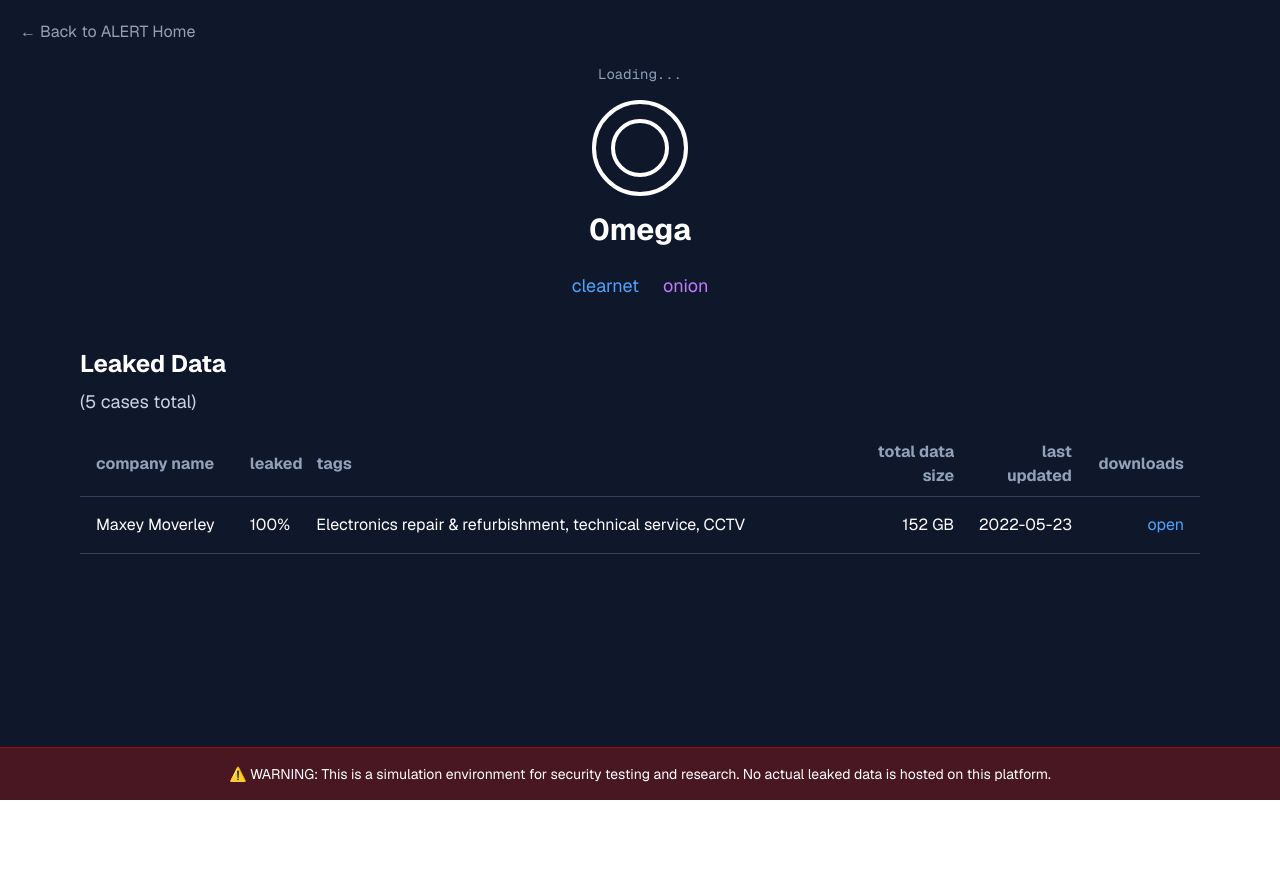
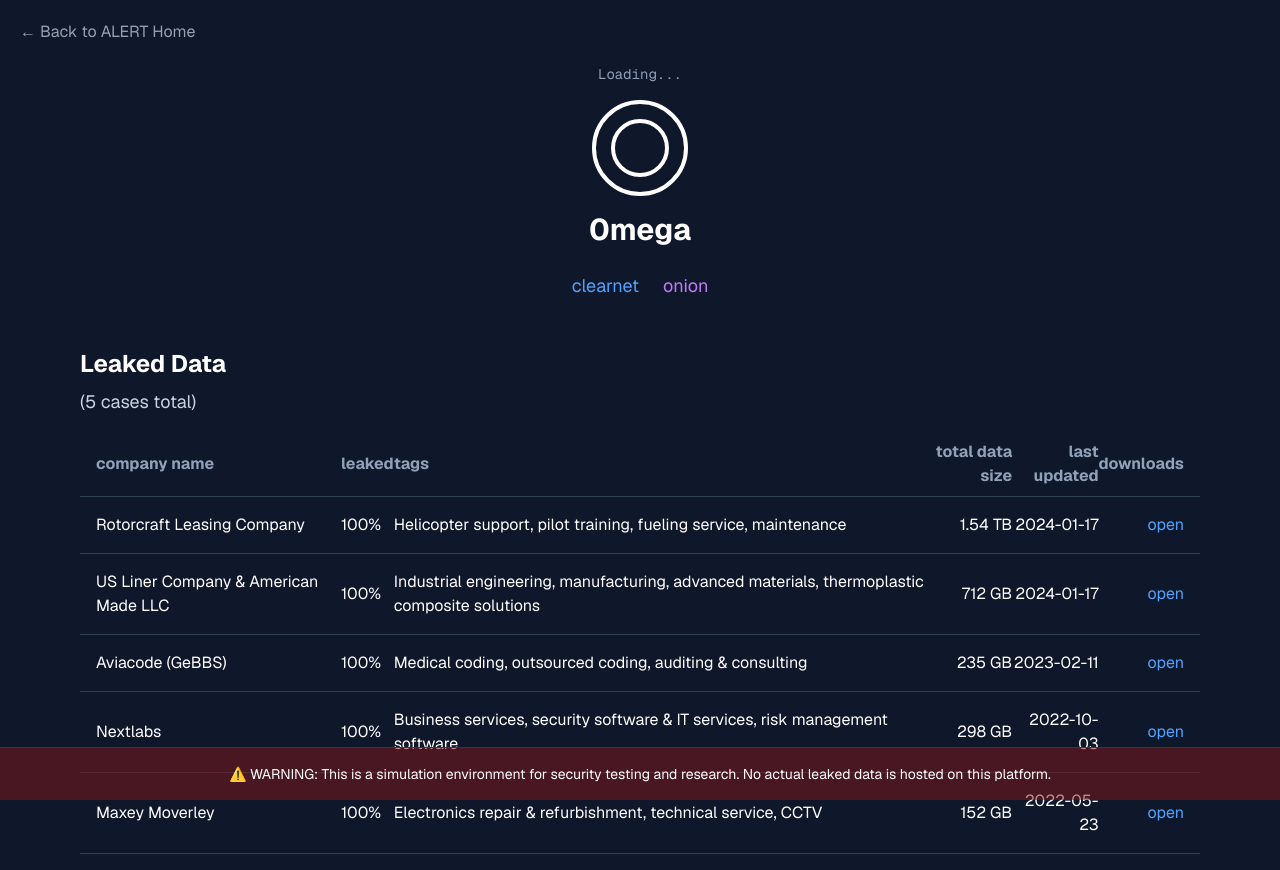
Before and after one commit to Melvin2306/alert-monitoring-testing, a Next.js app: page /0mega in a window 1280 px wide. Shown: the top 870 px of the page. Before the commit the page ends 800 px from the top, so only its background shows below. Built offline with nearby package versions, Linux system fonts and the light colour scheme.

Commit message:
added historic data again

```diff
--- a/app/0mega/page.tsx
+++ b/app/0mega/page.tsx
@@ -6,6 +6,38 @@
 export default function OmegaPage() {
   // Table data
   const leakedData = [
+    {
+      company: "Rotorcraft Leasing Company",
+      leaked: "100%",
+      tags: "Helicopter support, pilot training, fueling service, maintenance",
+      size: "1.54 TB",
+      date: "2024-01-17",
+      downloads: "open",
+    },
+    {
+      company: "US Liner Company & American Made LLC",
+      leaked: "100%",
+      tags: "Industrial engineering, manufacturing, advanced materials, thermoplastic composite solutions",
+      size: "712 GB",
+      date: "2024-01-17",
+      downloads: "open",
+    },
+    {
+      company: "Aviacode (GeBBS)",
+      leaked: "100%",
+      tags: "Medical coding, outsourced coding, auditing & consulting",
+      size: "235 GB",
+      date: "2023-02-11",
+      downloads: "open",
+    },
+    {
+      company: "Nextlabs",
+      leaked: "100%",
+      tags: "Business services, security software & IT services, risk management software",
+      size: "298 GB",
+      date: "2022-10-03",
+      downloads: "open",
+    },
     {
       company: "Maxey Moverley",
       leaked: "100%",
--- a/app/brain-cipher/page.tsx
+++ b/app/brain-cipher/page.tsx
@@ -14,7 +14,14 @@
 
 export default function BrainCipherPage() {
   // Data for the company cards at the top
-  const featuredCompanies = [{ name: "edisoft.es", timestamp: "02:19:48:30" }];
+  const featuredCompanies = [
+    { name: "iycsa.com.co", timestamp: "02:19:48:30" },
+    { name: "edisoft.es", timestamp: "02:19:48:30" },
+    { name: "valedolobo.com", timestamp: "02:19:48:31" },
+    { name: "soundtransit.org", timestamp: "02:19:48:31" },
+    { name: "ruizre.es", timestamp: "02:19:48:31" },
+    { name: "ddecor.com", timestamp: "02:19:48:31" },
+  ];
 
   // Data for the list entries below
   const leakEntries: LeakEntry[] = [
```
